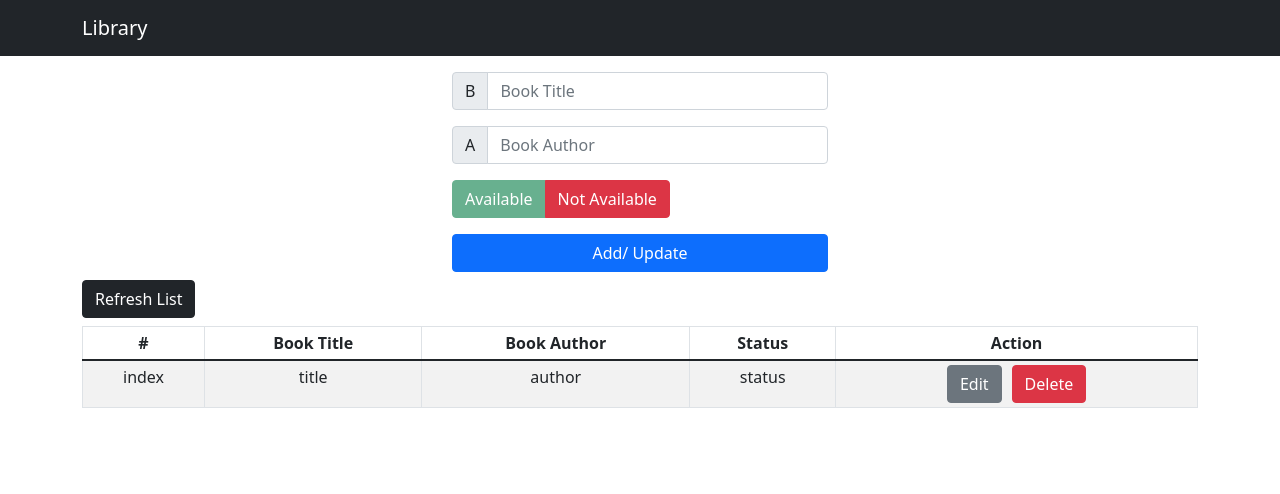
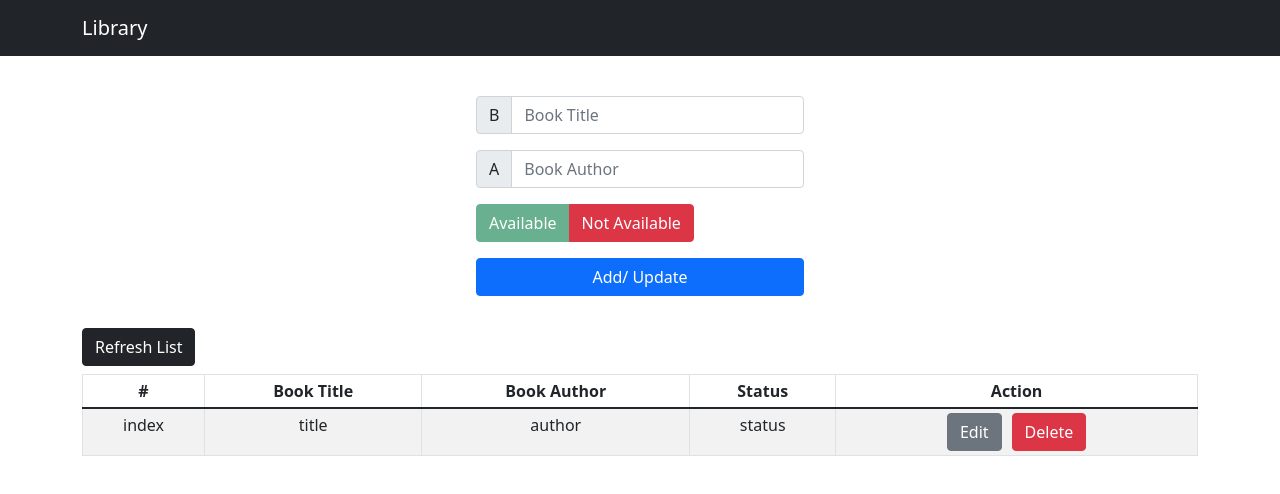
Before and after one commit to asima-chowdhury/library, a React (Create React App) app: page / in a window 1280 px wide. Shown: the top 494 px of the page. Built offline with nearby package versions, Linux system fonts and the light colour scheme; no server answers.

Commit message:
create feature added

```diff
--- a/src/components/AddBook.js
+++ b/src/components/AddBook.js
@@ -1,28 +1,68 @@
 import React, { useState } from 'react';
-import { Button, ButtonGroup, Form, InputGroup } from 'react-bootstrap';
+import { Alert, Button, ButtonGroup, Form, InputGroup } from 'react-bootstrap';
+import BookDataService from '../services/book.services';
 
 const AddBook = () => {
+    const [title, setTitle] = useState("");
+    const [author, setAuthor] = useState("");
     const [status, setStatus] = useState("Available");
     const [flag, setFlag] = useState(true);
+    const [message, setMessage] = useState({ error: false, msg: "" });
+
+    const handleSubmit = async (e) => {
+        e.preventDefault();
+        setMessage("");
+        if (title === "" || author === "") {
+            setMessage({ error: true, msg: "All fields are mandatory!" });
+            return;
+        }
+
+        const newBook = { title, author, status };
+
+        console.log(newBook);
+
+        try {
+            await BookDataService.addBooks(newBook);
+            setMessage({ error: false, msg: "New book added successfully!" });
+        } catch (err) {
+            setMessage({ error: true, msg: err.message });
+        }
+
+        setTitle("");
+        setAuthor("");
+    };
+
     return (
         <>
-            <Form>
+            <div className="p-4 box">
+                {message?.msg && (<Alert
+                    variant={message?.error ? "danger" : "success"}
+                    onClose={() => setMessage("")}
+                    dismissible>
+                    {message?.msg}
+                </Alert>)}
+
+                <Form onSubmit={handleSubmit}>
                     <Form.Group className="my-3" controlId="formBookTitle">
                         <InputGroup>
                             <InputGroup.Text id="formBookTitle">B</InputGroup.Text>
                             <Form.Control
                                 type="text"
                                 placeholder="Book Title"
+                                value={title}
+                                onChange={(e) => setTitle(e.target.value)}
                             />
                         </InputGroup>
                     </Form.Group>
 
                     <Form.Group className="mb-3" controlId="formBookAuthor">
                         <InputGroup>
-                        <InputGroup.Text id="formBookTitle">A</InputGroup.Text>
+                            <InputGroup.Text id="formBookAuthor">A</InputGroup.Text>
                             <Form.Control
                                 type="text"
                                 placeholder="Book Author"
+                                value={author}
+                                onChange={(e) => setAuthor(e.target.value)}
                             />
                         </InputGroup>
                     </Form.Group>
@@ -56,6 +96,7 @@ const AddBook = () => {
                         </Button>
                     </div>
                 </Form>
+            </div>
         </>
     );
 };
--- a/src/services/book.services.js
+++ b/src/services/book.services.js
@@ -15,7 +15,7 @@ class BookDataService {
 
     deleteBook = (id) => {
         const bookDoc = doc(id, "books", id);
-        return deleteBook(bookDoc);
+        return deleteDoc(bookDoc);
     };
 
     getAllBooks = () => {
```
Lines whose indentation alone changed are shown as unchanged.
